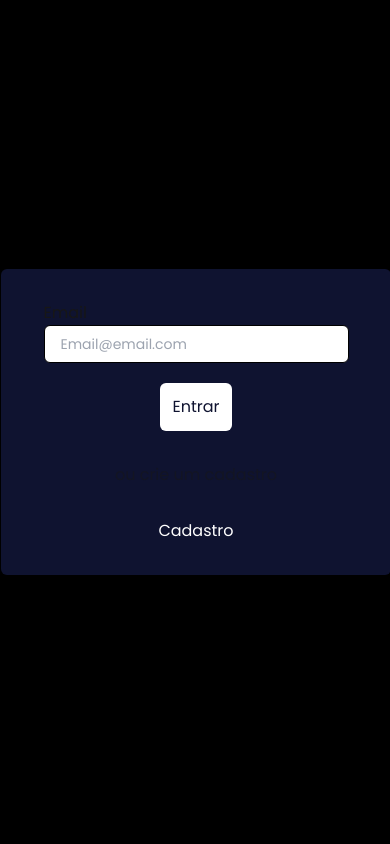
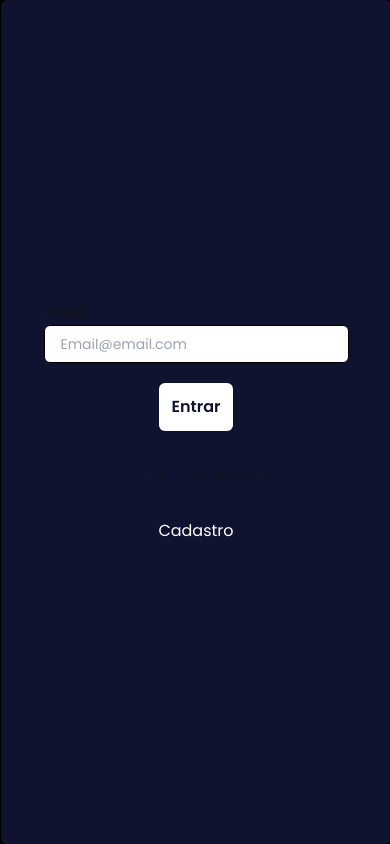
Before and after one commit to Dougrazs/SimbioxFrontEnd, a Next.js app: page /signin in a window 390 px wide. Built offline with nearby package versions, Linux system fonts and the light colour scheme.

Commit message:
refactor: tailwind adjustments

```diff
--- a/src/app/(main-private)/conta/page.tsx
+++ b/src/app/(main-private)/conta/page.tsx
@@ -2,12 +2,10 @@
 import { useConta } from "./useConta";
 
 export default function MinhaConta() {
-
-
   const { handleDeleteAccount, handleLogout, handleUpdate, handleInputChange, form } = useConta();
 
   return (
-    <form className={'w-full bg-purpleBg flex flex-col items-center p-5 rounded-md gap-10'}>
+    <form className={'w-full h-full bg-black md:bg-purpleBg flex flex-col items-center p-5 rounded-md gap-10'}>
       <div className={'flex flex-col'}>
         <label htmlFor='nameInput'>Nome do usuário</label>
         <input
--- a/src/app/(main-private)/filmes/page.tsx
+++ b/src/app/(main-private)/filmes/page.tsx
@@ -16,7 +16,7 @@ export default function Filmes() {
 
   return (
     <div className="flex flex-col items-center gap-5">
-      <form onSubmit={onSubmit} className="w-50 md:w-auto flex gap-5">
+      <form onSubmit={onSubmit} className="w-50 md:w-auto flex gap-2">
         <Input
           placeholder="Pesquisa..."
           value={searchTerm}
@@ -25,7 +25,7 @@ export default function Filmes() {
         <button className={'bg-slate-50 rounded-md p-2 font-semibold text-black hover:opacity-50 active:opacity-100 transition-3s'} type={'submit'}>Buscar</button>
       </form>
 
-      <div className="w-full h-[73vh] md:h-[80vh] sm:h-[50vh] overflow-auto">
+      <div className="w-full h-[64vh] md:h-[80vh] sm:h-[73vh] overflow-auto">
         {isFetching || isLoading ? (
           <div className="w-full flex items-center justify-center">
             <Spinner />
--- a/src/app/(public)/signin/page.tsx
+++ b/src/app/(public)/signin/page.tsx
@@ -48,7 +48,7 @@ export default function SignIn() {
 
   return (
     <div className="h-full w-full flex items-center justify-center">
-      <form action={action} className="w-100 h-100 items-center bg-purpleBg p-8 rounded-md m-auto flex flex-col gap-5 transition-3s">
+      <form action={action} className="w-100 h-[100%] justify-center md:h-auto items-center bg-purpleBg p-8 rounded-md m-auto flex flex-col gap-5 transition-3s">
         <div className="flex flex-col items-center align-center gap-10">
           <div className="flex flex-col gap-8">
             <div className="flex flex-col">
@@ -68,7 +68,7 @@ export default function SignIn() {
           </div>
         </div>
         <div className="flex flex-col items-center gap-8">
-          <button className="p-3 bg-white text-purpleBg rounded-md hover:opacity-50 active:opacity-100 transition-3s" type="submit">{isSignup ? "Cadastrar" : "Entrar"}</button>
+          <button className="p-3 font-semibold bg-white text-purpleBg rounded-md hover:opacity-50 active:opacity-100 transition-3s" type="submit">{isSignup ? "Cadastrar" : "Entrar"}</button>
           {!isSignup && <h4 className={'opacity-50'}>ou crie um cadastro</h4>}
           <TextButton active={true} type="button" onClick={handleIsSignup}>
             {isSignup ? "Voltar para tela de login" : "Cadastro"}
--- a/src/components/PopularMovies/index.tsx
+++ b/src/components/PopularMovies/index.tsx
@@ -57,7 +57,7 @@ export default function PopularMovies({ data }: PopularMoviesProps) {
 
           return (
             <SwiperSlide key={movie.id}>
-              <div className="absolute center-absolute z-30 bg-purpleBg bg-opacity-80 md:bg-opacity-75 p-3 rounded-xl bottom-20 flex flex-col items-center md:items-start gap-2 md:left-[5rem] md:translate-x-0 text-white">
+              <div className="absolute center-absolute z-30 bg-purpleBg bg-opacity-90 md:bg-opacity-80 p-3 rounded-md bottom-14 flex flex-col items-center md:items-start gap-2 md:left-[5rem] md:translate-x-0 text-white">
                 <div className={'flex flex-col gap-2 text-center md:text-start'}>
                   <h2 className="text-lg font-bold md:text-5xl" >{movie.title}</h2>
                   <h3 className="text-sm opacity-80 hidden md:block">{movie.genres}</h3>
```
